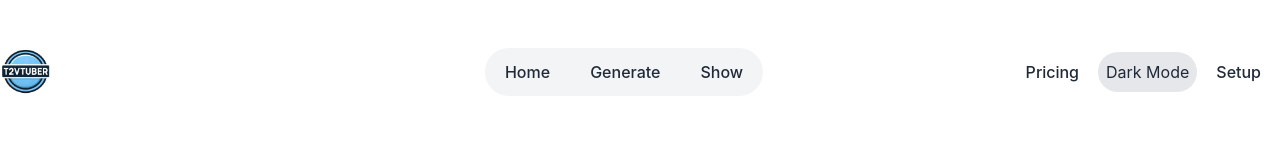
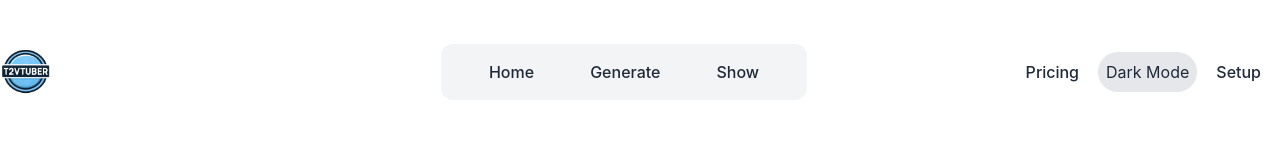
Before and after one commit to FacialStylization/Face-Stylization-App, a Vue app: page / in a window 1280 px wide. Shown: the top 160 px of the page. Built offline with nearby package versions, Linux system fonts and the light colour scheme.

Commit message:
fix: Modify the NavBar layout

```diff
--- a/src/components/NavBar.vue
+++ b/src/components/NavBar.vue
@@ -1,8 +1,9 @@
 <script setup lang="ts">
 import { useRouter } from 'vue-router';
-import { defineProps, defineEmits } from 'vue';
+import { computed, defineProps, defineEmits } from 'vue';
 
 const router = useRouter();
+const currentRoute = computed(() => router.currentRoute.value.path);
 
 const props = defineProps<{
   isDark: boolean;
@@ -24,21 +25,30 @@ const emit = defineEmits<{
 
     <!-- Middle Navigation Links -->
     <div
-      class="absolute left-1/2 transform -translate-x-1/2 flex space-x-2 bg-gray-100 dark:bg-gray-800 p-1 rounded-full"
+      class="absolute left-1/2 transform -translate-x-1/2 flex space-x-2 bg-gray-100 dark:bg-gray-800 p-1 flex-row items-center align-center py-2 px-6 !rounded-xl dark:text-white text-black"
     >
       <router-link
         to="/home"
-        class="px-4 py-2 text-gray-800 dark:text-gray-300 hover:text-black dark:hover:text-white font-medium rounded-full hover:bg-gray-200 dark:hover:bg-gray-600"
+        :class="[
+          'flex flex-row items-center py-2 px-6 text-gray-800 dark:text-gray-300 dark:bg-gray-800 font-medium !rounded-xl',
+          currentRoute === '/home' ? 'bg-gray-300 text-black dark:bg-gray-500' : ''
+        ]"
         >Home</router-link
       >
       <router-link
         to="/generate"
-        class="px-4 py-2 text-gray-800 dark:text-gray-300 hover:text-black dark:hover:text-white font-medium rounded-full hover:bg-gray-200 dark:hover:bg-gray-600"
+        :class="[
+          'flex flex-row items-center py-2 px-6 text-gray-800 dark:text-gray-300 dark:bg-gray-800 font-medium !rounded-xl',
+          currentRoute === '/generate' ? 'bg-gray-200 text-black dark:bg-gray-500' : ''
+        ]"
         >Generate</router-link
       >
       <router-link
         to="/show"
-        class="px-4 py-2 text-gray-800 dark:text-gray-300 hover:text-black dark:hover:text-white font-medium rounded-full hover:bg-gray-200 dark:hover:bg-gray-600"
+        :class="[
+          'flex flex-row items-center py-2 px-6 text-gray-800 dark:text-gray-300 dark:bg-gray-800 font-medium !rounded-xl',
+          currentRoute === '/show' ? 'bg-gray-200 text-black dark:bg-gray-500' : ''
+        ]"
         >Show</router-link
       >
     </div>
@@ -67,5 +77,7 @@ const emit = defineEmits<{
 </template>
 
 <style scoped>
-/* No additional styles needed as Tailwind CSS handles all styling */
+.router-link:hover {
+  background-color: transparent !important;
+}
 </style>
```
